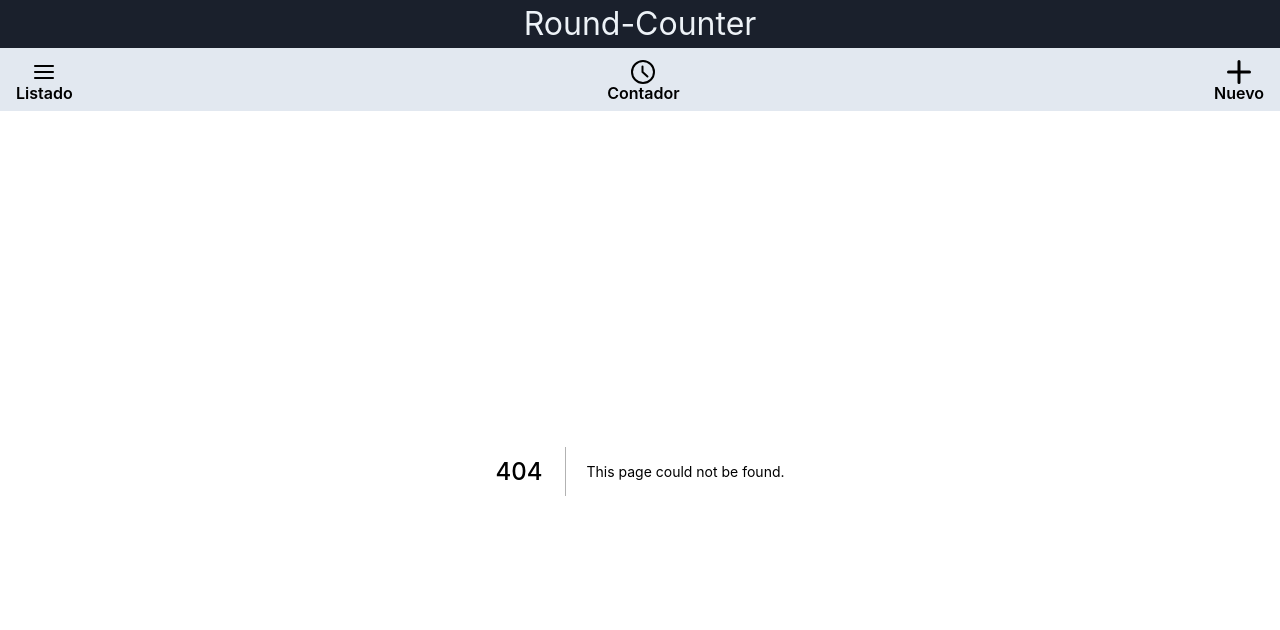
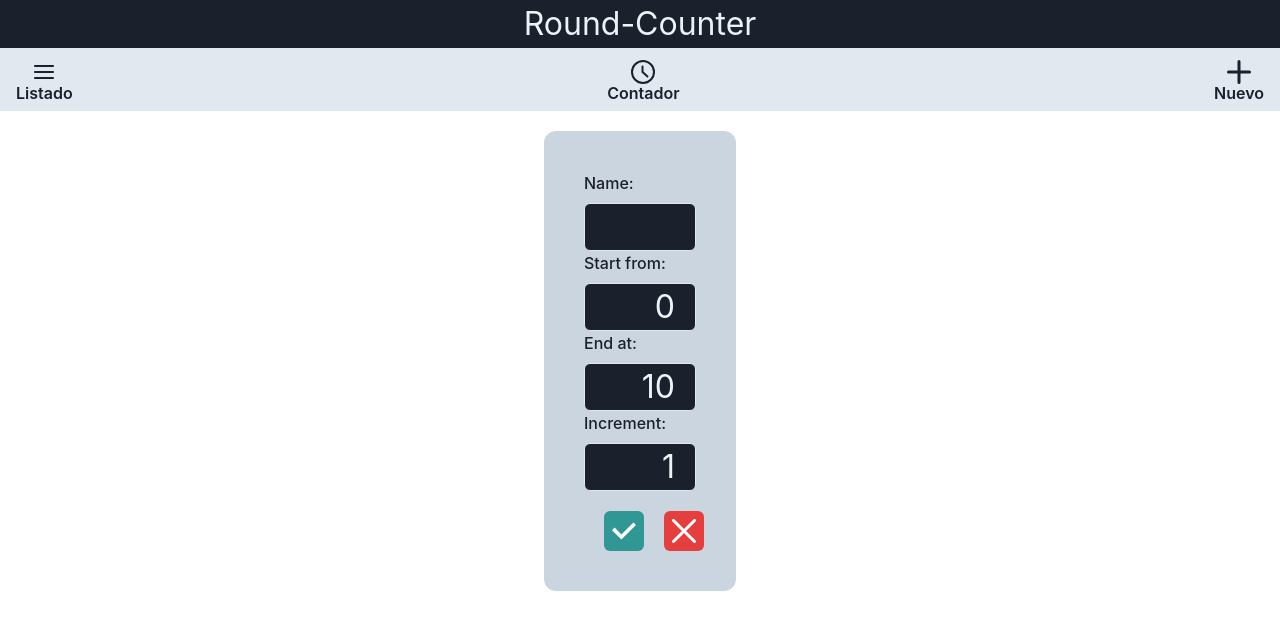
Before and after one commit to JdgaleTorre/RoundCounter, a Next.js app: page /configureProject in a window 1280 px wide. Before the commit this address had no page. Shown: the top 630 px of the page. Built offline with nearby package versions, Linux system fonts and the light colour scheme.

Commit message:
Fix: Bugs when you select to start on a number diff of 0

```diff
--- a/context/Context.tsx
+++ b/context/Context.tsx
@@ -12,7 +12,7 @@ export const AppContext = createContext(null);
 //Provider
 export const AppContextProvider = ({ children }) => {
   const [context, setContext] = useState({
-    selected: { project: '', start: 0, end: 10, increment: 1, count: 0 },
+    selected: { project: '', start: 0, end: 10, increment: 1, count: 0, id: 0 },
     listProjects: [],
   });
 
--- a/pages/_app.tsx
+++ b/pages/_app.tsx
@@ -119,12 +119,7 @@ function MyApp({ Component, pageProps }) {
               <AddIcon w={6} h={6} />
             </NavButton>
           </Flex>
-          <Flex
-            height="90vh"
-            flexDirection="column"
-            justifyContent="center"
-            alignItems="center"
-          >
+          <Flex height="90vh" flexDirection="column" alignItems="center" pt={5}>
             <Component {...pageProps} />
           </Flex>
         </Flex>
--- /dev/null
+++ b/pages/configureProject.tsx
@@ -0,0 +1,140 @@
+import { Flex, FormControl, FormLabel, Input, Button } from '@chakra-ui/react';
+import { useEffect, useState } from 'react';
+import { CheckIcon, CloseIcon } from '@chakra-ui/icons';
+import { useAppContext } from '../context/Context';
+import { useRouter } from 'next/router';
+import Link from 'next/link';
+import { GetData, PersistData } from '../utils/storage';
+import { Actions } from '../enums/actions';
+
+function ConfigureProject() {
+  const { context, setContext } = useAppContext();
+  const [configuration, setConfiguration] = useState(context.selected);
+  const router = useRouter();
+
+  useEffect(() => {
+    if (configuration.count !== 0) {
+      setConfiguration((prevState) => ({ ...prevState, count: 0 }));
+    }
+  }, [configuration]);
+
+  const onChange = ({ target: { name, value } }) => {
+    const newValue = parseInt(value, 10);
+    setConfiguration((prevState) => ({ ...prevState, [name]: newValue }));
+  };
+
+  const onChangeText = ({ target: { name, value } }) => {
+    setConfiguration((prevState) => ({ ...prevState, [name]: value }));
+  };
+
+  const UpdateProyect = async () => {
+    if (configuration.id !== 0) {
+      PersistData(configuration, Actions.Update);
+      const data = await GetData();
+      setContext((prevState) => ({
+        ...prevState,
+        listProjects: [...data],
+        selected: configuration,
+      }));
+      router.push('/project');
+    } else {
+      PersistData(configuration, Actions.Add);
+      router.push('/');
+    }
+  };
+
+  return (
+    <>
+      <Flex
+        flexDirection="column"
+        backgroundColor="gray.300"
+        rounded={12}
+        p={{ base: 5, md: 10 }}
+        w={{ base: '90%', md: '50%', lg: '15%' }}
+      >
+        <FormControl id="project">
+          <FormLabel>Name:</FormLabel>
+          <Input
+            type="text"
+            value={configuration.project}
+            onChange={onChangeText}
+            onFocus={(e) => e.target.select()}
+            name="project"
+            backgroundColor="gray.800"
+            color="gray.100"
+            fontSize="2rem"
+            p={5}
+            size="lg"
+          />
+        </FormControl>
+        <FormControl id="start">
+          <FormLabel>Start from:</FormLabel>
+          <Input
+            type="number"
+            value={configuration.start}
+            onChange={onChange}
+            onFocus={(e) => e.target.select()}
+            name="start"
+            textAlign="right"
+            backgroundColor="gray.800"
+            color="gray.100"
+            fontSize="2rem"
+            p={5}
+            size="lg"
+          />
+        </FormControl>
+        <FormControl id="end">
+          <FormLabel>End at:</FormLabel>
+          <Input
+            type="number"
+            value={configuration.end}
+            onChange={onChange}
+            onFocus={(e) => e.target.select()}
+            name="end"
+            textAlign="right"
+            backgroundColor="gray.800"
+            color="gray.100"
+            fontSize="2rem"
+            p={5}
+            size="lg"
+          />
+        </FormControl>
+        <FormControl id="increment">
+          <FormLabel>Increment:</FormLabel>
+          <Input
+            type="number"
+            value={configuration.increment}
+            onChange={onChange}
+            onFocus={(e) => e.target.select()}
+            name="increment"
+            textAlign="right"
+            backgroundColor="gray.800"
+            color="gray.100"
+            fontSize="2rem"
+            p={5}
+            mb={5}
+            size="lg"
+          />
+        </FormControl>
+        <Flex flexDirection="row">
+          <Button
+            size="md"
+            ml={5}
+            colorScheme="teal"
+            flex={1}
+            onClick={UpdateProyect}
+          >
+            <CheckIcon w={6} h={6} />
+          </Button>
+          <Link href="/">
+            <Button size="md" ml={5} colorScheme="red">
+              <CloseIcon w={6} h={6} />
+            </Button>
+          </Link>
+        </Flex>
+      </Flex>
+    </>
+  );
+}
+
+export default ConfigureProject;
--- a/pages/index.tsx
+++ b/pages/index.tsx
@@ -24,8 +24,6 @@ export default function Home() {
   }, []);
   return (
     <>
-      <Text>Proyectos</Text>
-
       {context.listProjects.map((project) => {
         return (
           <ItemProject
--- a/utils/storage.tsx
+++ b/utils/storage.tsx
@@ -11,27 +11,26 @@ const InitializeBD = () => {
   });
 };
 
-const PersistData = (project: Project, action: number) => {
+const PersistData = (newProject: Project, action: number) => {
   try {
-    if (typeof window !== 'undefined') {
-      const listProjects = GetData();
     switch (action) {
       case Actions.Add:
-          db.project.put(project);
+        const { project, start, end, increment, count } = newProject;
+        db.project.put({ project, start, end, increment, count });
         break;
       case Actions.Update:
-          db.project.update(project.id, {
-            start: project.start,
-            end: project.end,
-            increment: project.increment,
-            count: project.count,
+        db.project.update(newProject.id, {
+          start: newProject.start,
+          end: newProject.end,
+          increment: newProject.increment,
+          count: newProject.count,
         });
         break;
       case Actions.Remove:
-          db.project.where({ project: project.project }).delete();
+        db.project.where({ project: newProject.project }).delete();
         break;
     }
-    }
+
     return true;
   } catch (error) {
     console.log(error);
```
Also changed, not shown: components/counter.tsx (+12 -13 lines), components/itemProject.tsx (+7 -20 lines), pages/project.tsx (+24 -9 lines). Lines whose indentation alone changed are shown as unchanged.
